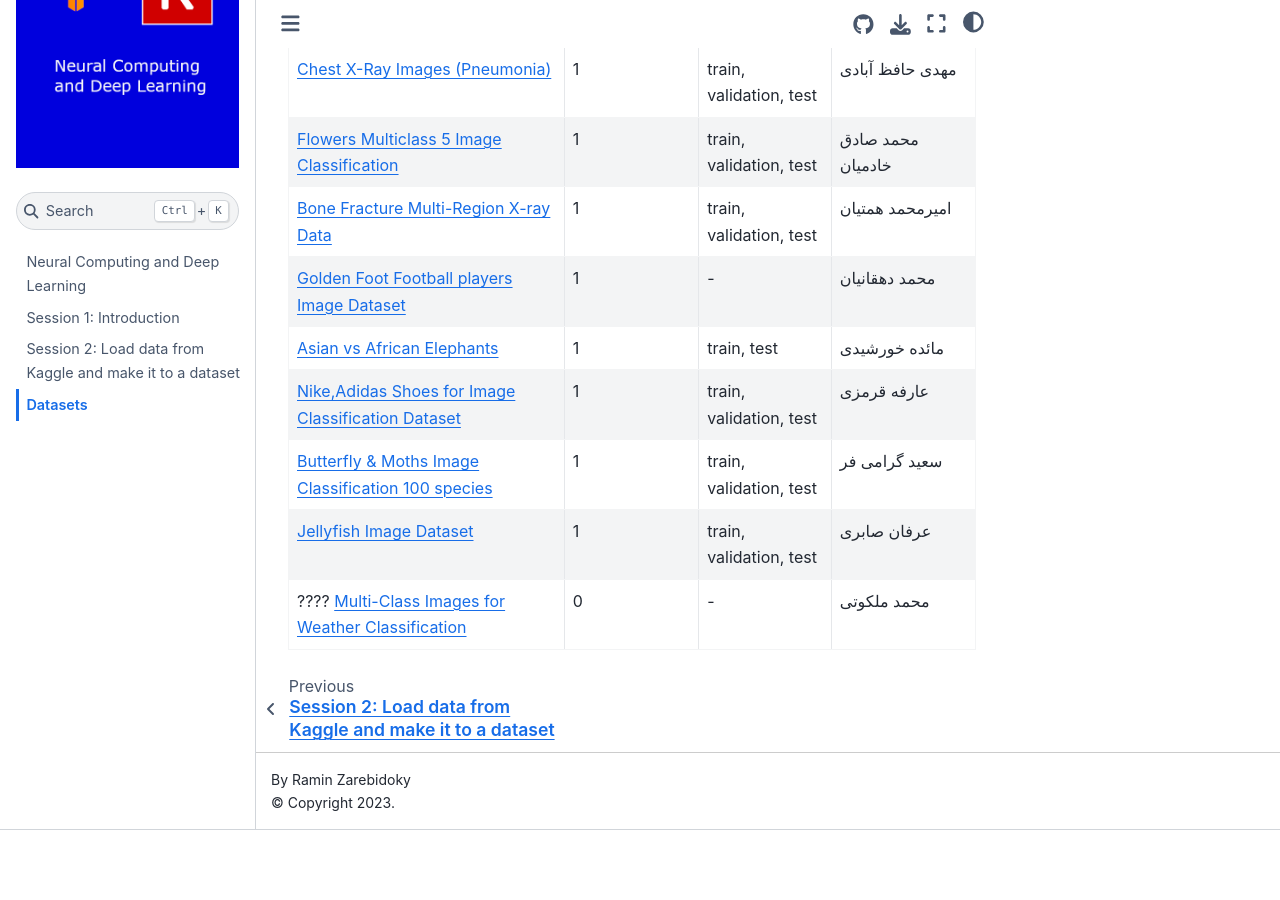
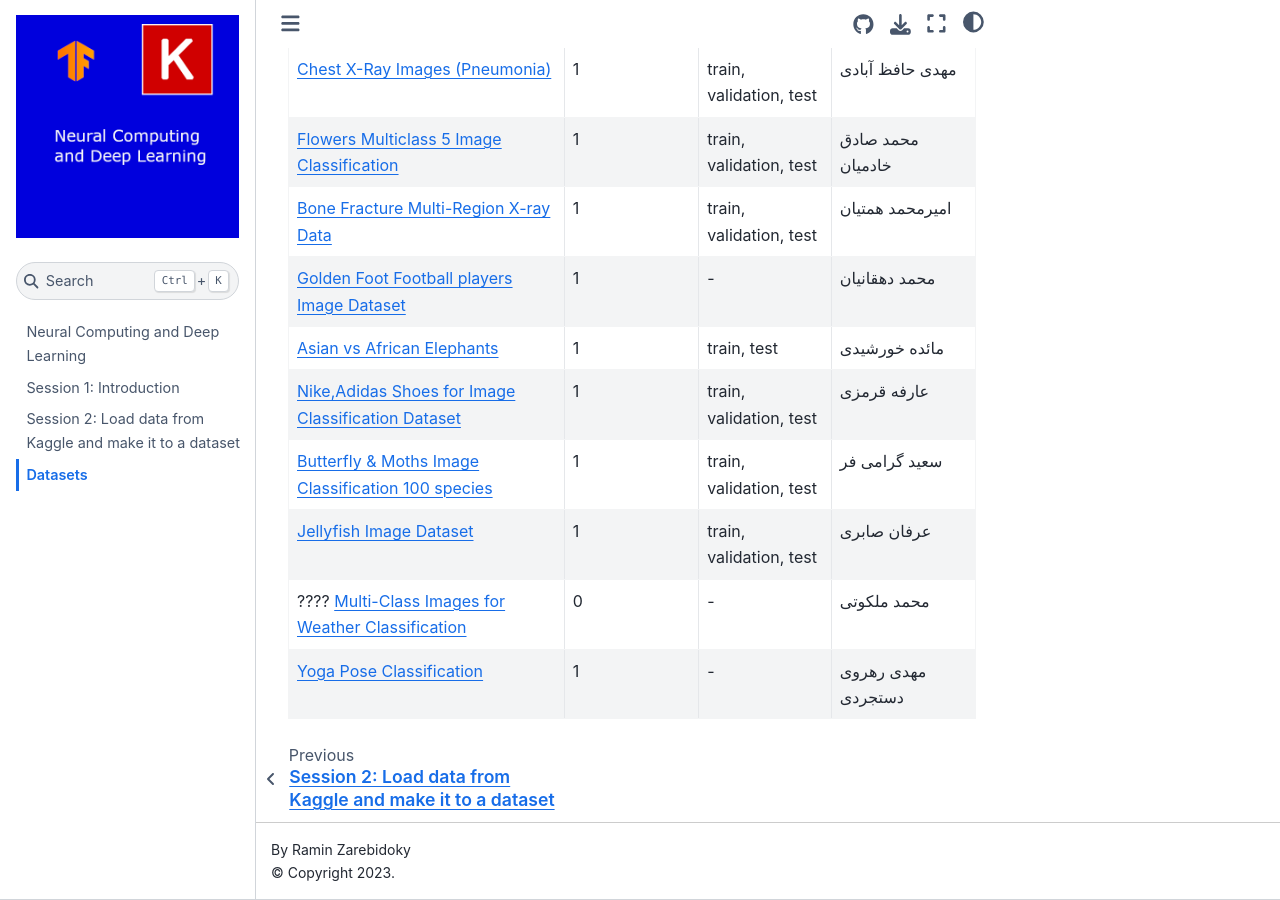
Before and after one commit to LiterallyTheOne/deep_learning_class, a Jupyter Book: the page built from docs/datasets.md, in a window 1280 px wide and 900 px high, scrolled down 1247 px. Built offline with Jupyter Book 1.0.4 settings and Sphinx 7.4.7 and the Sphinx Book theme 1.1.4, drawn with Linux system fonts in a browser that asks for light colours; before the commit the page ends 2077 px from its top, so only the background shows below that.

Commit message:
Add a new dataset

```diff
--- a/docs/datasets.md
+++ b/docs/datasets.md
@@ -30,3 +30,4 @@
 | [Butterfly & Moths Image Classification 100 species](https://www.kaggle.com/datasets/gpiosenka/butterfly-images40-species)                            | 1                      | train, validation, test | سعید گرامی فر          |
 | [Jellyfish Image Dataset](https://www.kaggle.com/datasets/anshtanwar/jellyfish-types)                                                                 | 1                      | train, validation, test | عرفان صابری            |
 | ???? [Multi-Class Images for Weather Classification](https://www.kaggle.com/datasets/somesh24/multiclass-images-for-weather-classification)           | 0                      | -                       | محمد ملکوتی            |
+| [Yoga Pose Classification](https://www.kaggle.com/datasets/ujjwalchowdhury/yoga-pose-classification)                                                  | 1                      | -                       | مهدی رهروی دستجردی     |
```
